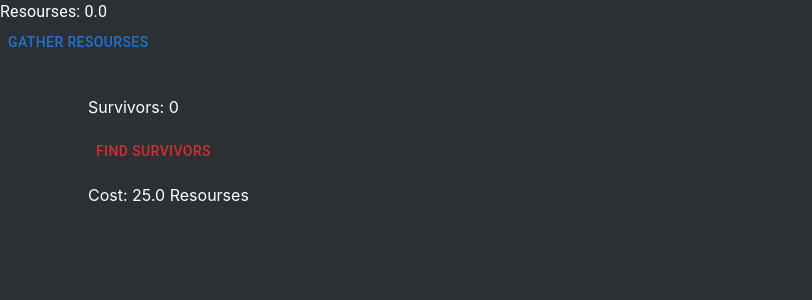
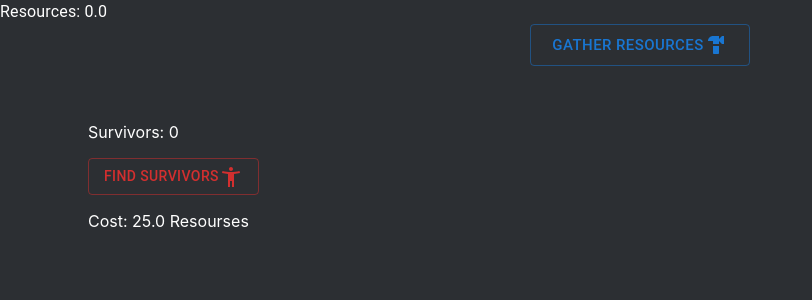
Before and after one commit to CaioRig/society-revive, a React (Create React App) app in the folder idle-game-noname/: page / in a window 1280 px wide. Shown: the top 300 px of the page, without its empty margins (0-812 px from the left). Built offline with nearby package versions, Linux system fonts and the light colour scheme.

Commit message:
Centered gather button and added some icons

```diff
--- a/idle-game-noname/src/components/Gatherers.js
+++ b/idle-game-noname/src/components/Gatherers.js
@@ -1,14 +1,19 @@
 import { useContext } from "react"
-import { Button } from "@mui/material";
+import { Box, Button } from "@mui/material";
 import GlobalStateContext from "../global/GlobalStateContext"
+import HardwareIcon from '@mui/icons-material/Hardware';
 
 const Gatherers = () => {
     const globalData = useContext(GlobalStateContext).Game
 
     return (
-        <Button onClick={globalData.addNumberPerClick}
-        title="Click to gather resourses"
-        >Gather resourses</Button>
+        <Box textAlign="center">
+            <Button onClick={globalData.addNumberPerClick}
+                variant="outlined"
+                size="large"
+                title="Click to gather resources"
+            >Gather resources <HardwareIcon /></Button>
+        </Box>
     )
 }
 
--- a/idle-game-noname/src/components/Upgrades.js
+++ b/idle-game-noname/src/components/Upgrades.js
@@ -2,6 +2,7 @@ import { useContext } from "react"
 import GlobalStateContext from "../global/GlobalStateContext"
 import { Button } from "@mui/material"
 import { Container } from "@mui/system"
+import AccessibilityNewIcon from '@mui/icons-material/AccessibilityNew';
 
 const Upgrades = () => {
     const globalData = useContext(GlobalStateContext).Game
@@ -28,12 +29,14 @@ const Upgrades = () => {
                     globalData.findSurvivorPrice > globalData.resourseNumber
                         ?
                         <Button color="error"
+                            variant="outlined"
                             title="Not enough resourses"
-                        >Find survivors </Button>
+                        >Find survivors <AccessibilityNewIcon /></Button>
                         :
                         <Button onClick={globalData.findSurvivor}
-                            title="Search for survivors"
-                        >Find survivors</Button>
+                            variant="outlined"
+                            title={`Search for survivors: \n+1 Survivor(s)\n+0.1 Building Materials\n+0.1 Resourses`}
+                        >Find survivors <AccessibilityNewIcon /></Button>
                 }
                 <p>Cost: {globalData.findSurvivorPrice.toFixed(1)} Resourses</p>
             </Container>
@@ -49,10 +52,12 @@ const Upgrades = () => {
                             globalData.buildHousingPrice > globalData.buildingMaterialNumber
                                 ?
                                 <Button color="error"
+                                    variant="outlined"
                                     title="Not enough resourses"
                                 >Build Housing</Button>
                                 :
                                 <Button onClick={globalData.buildHousing}
+                                    variant="outlined"
                                     title="Build Housing"
                                 >Build Housing</Button>
                         }
@@ -71,10 +76,12 @@ const Upgrades = () => {
                             globalData.toolsPrice > globalData.craftingMaterialNumber
                                 ?
                                 <Button color="error"
+                                    variant="outlined"
                                     title="Not enough resourses"
                                 >Craft Tools</Button>
                                 :
                                 <Button onClick={globalData.buildTools}
+                                    variant="outlined"
                                     title="Build Tools"
                                 >Craft Tools</Button>
                         }
--- a/idle-game-noname/src/global/GlobalState.js
+++ b/idle-game-noname/src/global/GlobalState.js
@@ -32,8 +32,8 @@ const GlobalState = (props) => {
         setResourseNumber(resourseNumber - findSurvivorPrice)
         setResoursePerSec(resoursePerSec + 0.1) // RESOURSE PRODUCTION PER SECOND
         setSurvivorsQty(survivorsQty + 1) // SURVIVOR QUANTITY
-        setFindSurvivorPrice(findSurvivorPrice + (buildingMaterialPerSec * 1.25)) // PRICE
-        setBuildingMaterialPerSec(buildingMaterialPerSec + (survivorsQty / 2)) // BUILDING MATERIAL PRODUCTION PER SECOND
+        setFindSurvivorPrice(findSurvivorPrice + (resoursePerSec * 1.25)) // PRICE
+        setBuildingMaterialPerSec(buildingMaterialPerSec + 0.1) // BUILDING MATERIAL PRODUCTION PER SECOND
     }
 
     const buildHousing = () => {
--- a/idle-game-noname/src/pages/Home.js
+++ b/idle-game-noname/src/pages/Home.js
@@ -12,8 +12,9 @@ const Home = () => {
 
     return (
         <div>
+
             <Typography color={"#ffffff"}>
-                Resourses: {globalData.resourseNumber.toFixed(1)}
+                Resources: {globalData.resourseNumber.toFixed(1)}
             </Typography>
             {
                 globalData.buildingMaterialNumber === 0
```
Lines whose indentation alone changed are shown as unchanged.
